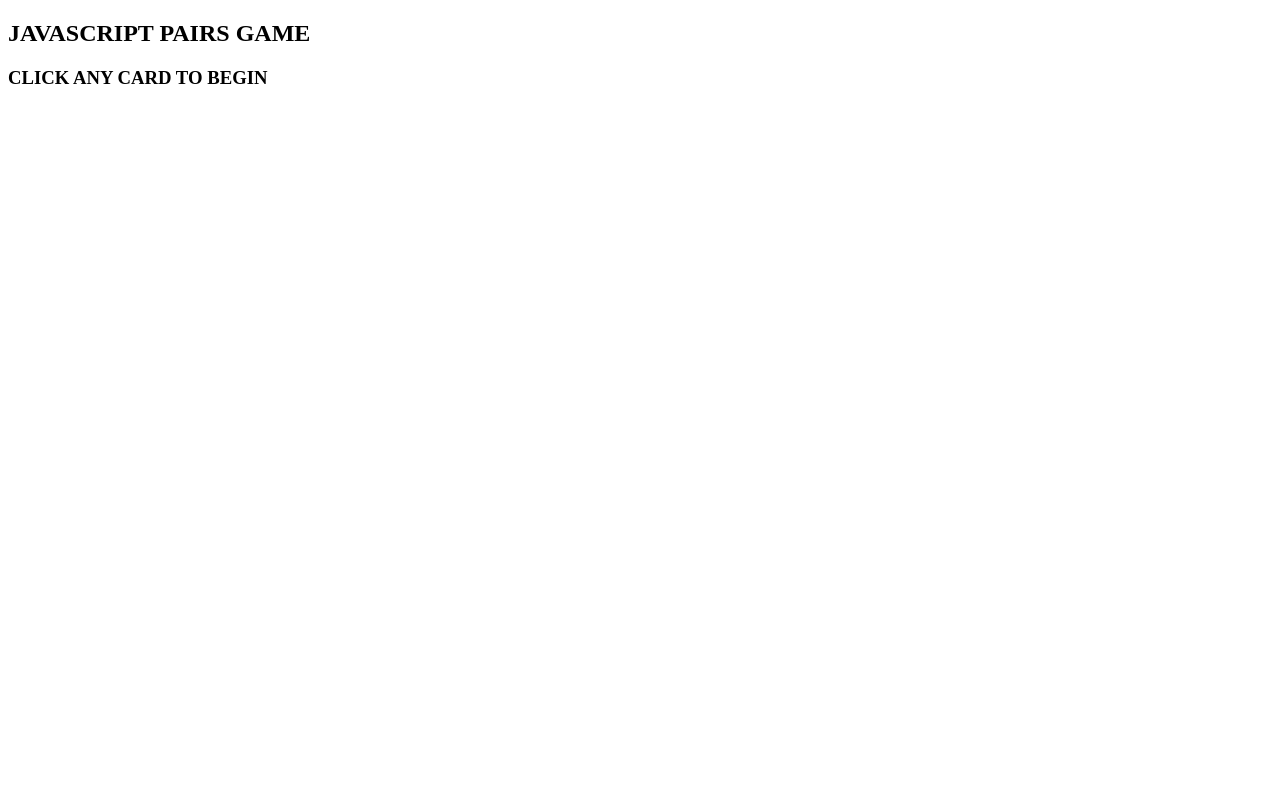
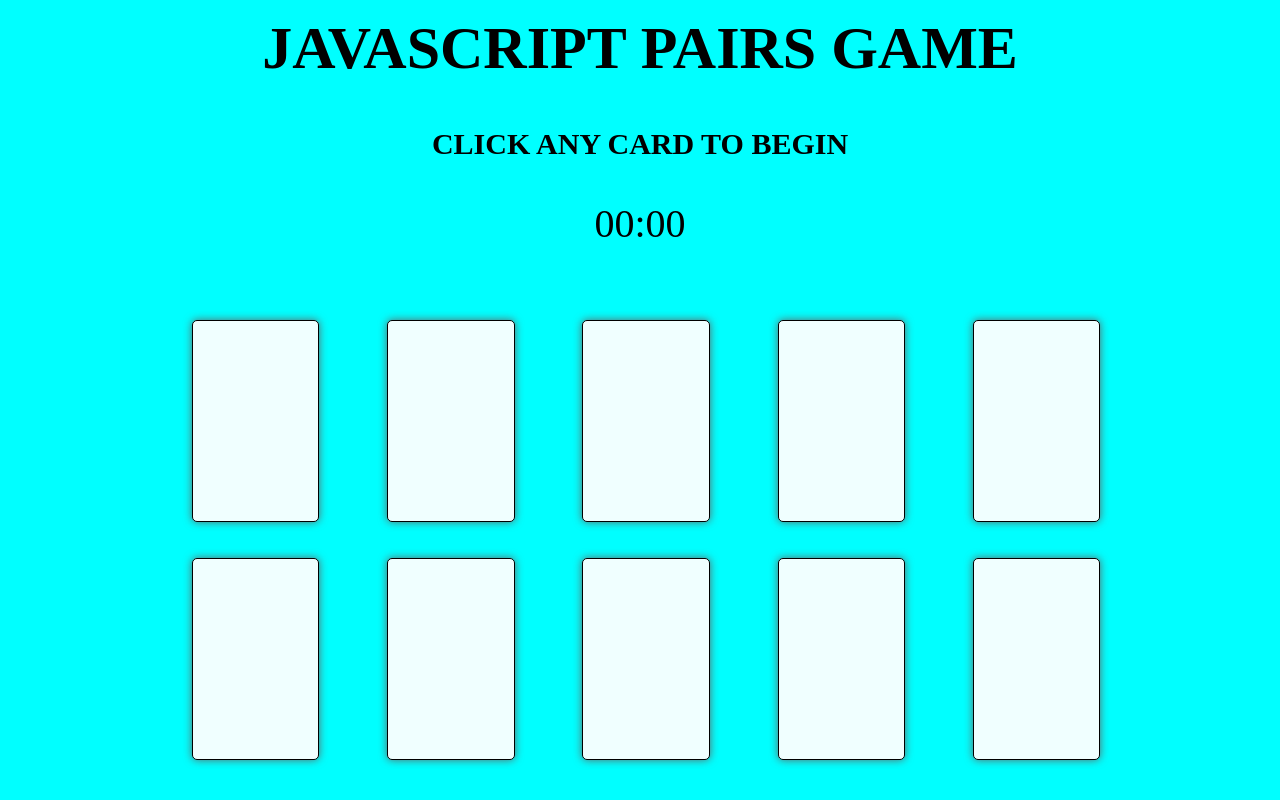
Before and after one commit to papgergo1997/pair-game, a plain HTML site: page index.html in a window 1280 px wide. Drawn offline with Linux system fonts and the light colour scheme.

Commit message:
cards-direction-aligned

```diff
--- a/css/pair.css
+++ b/css/pair.css
@@ -0,0 +1,83 @@
+html {
+    margin: 0;
+}
+
+body {
+    margin: 0;
+    padding: 0;
+    width: 100%;
+    height: 100%;
+}
+
+main {
+    margin: 0;
+    padding: 0;
+    width: 100%;
+    height: 100vh;
+    background-color: aqua;
+}
+
+.title {
+    margin: 0;
+    text-align: center;
+    height: 6rem;
+    line-height: 6rem;
+    font-size: 60px;
+}
+
+.message {
+    margin: 0;
+    text-align: center;
+    height: 6rem;
+    line-height: 6rem;
+    font-size: 30px;
+}
+
+.counter {
+    text-align: center;
+    height: 4rem;
+    line-height: 4rem;
+    font-size: 40px;
+}
+
+.cards {
+    display: flex;
+    padding: 2rem 8rem;
+    height: 50%;
+}
+
+.column1 {
+    width: 30%;
+    margin-left: 4rem;
+}
+.column2 {
+    width: 30%;
+    margin-left: 1rem;
+
+}
+.column3 {
+    width: 30%;
+    margin-left: 1rem;
+
+}
+.column4 {
+    width: 30%;
+    margin-left: 1rem;
+
+}
+.column5 {
+    width: 30%;
+    margin-left: 1rem;
+
+}
+
+.card {
+    display: inline-block;
+    width: 70%;
+    height: 50%;
+    margin-top: 2rem;
+    background-color: azure;
+    border: 1px solid black;
+    border-radius: 5px;
+    box-shadow: 0 0 9px rgb(100, 100, 100);
+}
--- a/index.html
+++ b/index.html
@@ -17,19 +17,36 @@
             <h3 class="message">
                 CLICK ANY CARD TO BEGIN
             </h3>
-            <div class="counter"></div>
+            <div class="counter">
+                00:00
+            </div>
         </section>
         <section class="cards">
+            <div class="column1">
                 <div class="card veg"></div>
                 <div class="card aeg"></div>
+            </div>
+            <div class="column2">
                 <div class="card wal"></div>
                 <div class="card tris"></div>
+            </div>
+            <div class="column3">
                 <div class="card ygg"></div>
                 <div class="card veg"></div>
+            </div>
+            <div class="column4">
                 <div class="card ygg"></div>
                 <div class="card tris"></div>
+            </div>
+            <div class="column5">
                 <div class="card wal"></div>
                 <div class="card aeg"></div>
+            </div>
+
+
+
+
+
         </section>
     </main>
 
```
Lines whose indentation alone changed are shown as unchanged.
